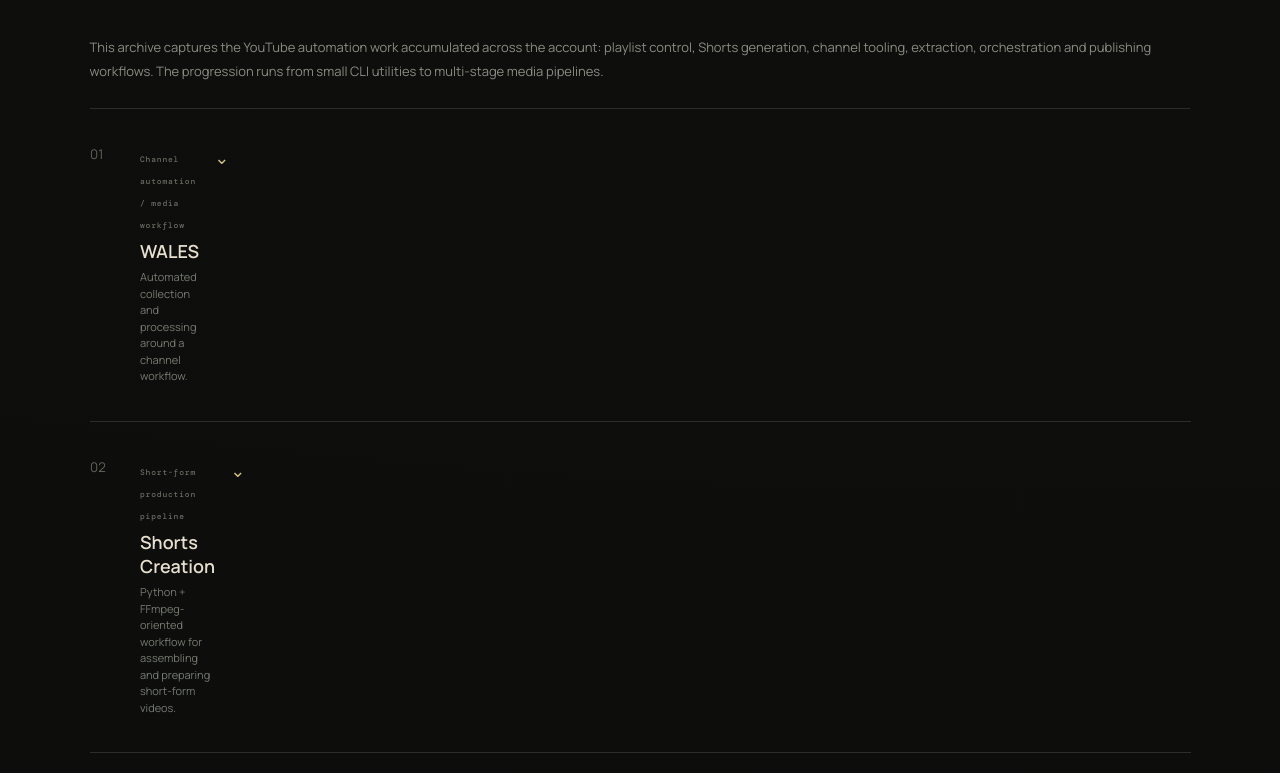
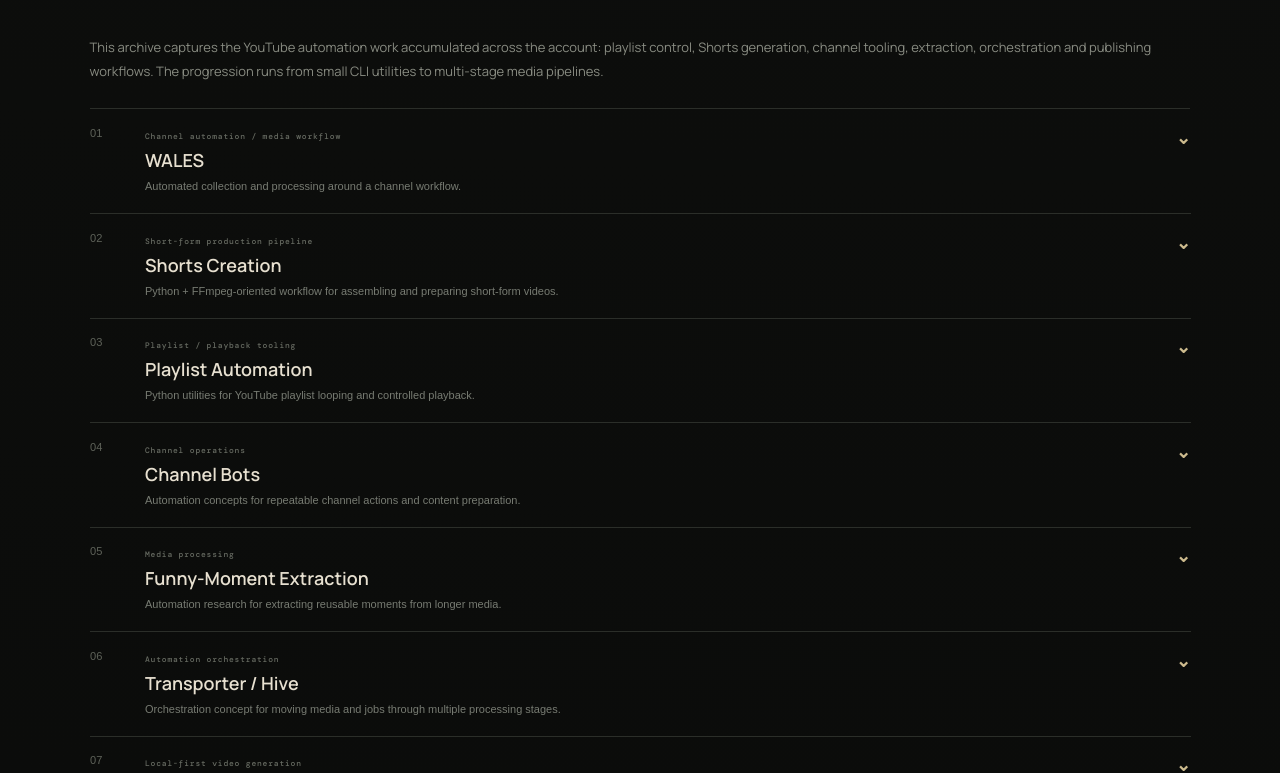
Before and after one commit to hummzer/HamzaBabu, a Vue app in the folder frontend/: page / in a window 1280 px wide. Shown: the part 7867-8640 px from the top of the page. Built offline with nearby package versions, Linux system fonts and the light colour scheme.

Commit message:
Update index.css

```diff
--- a/frontend/src/index.css
+++ b/frontend/src/index.css
@@ -1,2 +1,12 @@
-@import url('https://fonts.googleapis.com/css2?family=DM+Mono:wght@400;500&family=Manrope:wght@600;700;800&family=Space+Grotesk:wght@400;500;600;700&display=swap');
-:root{font-family:'Space Grotesk',system-ui,sans-serif;color:#e6e1d5;background:#080908;font-synthesis:none;text-rendering:optimizeLegibility}*{box-sizing:border-box}html{scroll-behavior:smooth;background:#080908}body{margin:0;min-width:320px;background:#080908}button,a{font:inherit}a{color:inherit;text-decoration:none}::selection{background:#d5bd88;color:#080908}
+/* Automation accordion: article wraps a toggle button + detail panel, not a 3-col grid */
+.media-list.automation-list article{display:block;padding:0}
+.media-list.automation-list .automation-toggle{width:100%;grid-template-columns:40px minmax(0,1fr) 24px;align-items:start}
+.media-list.automation-list .automation-toggle>div{min-width:0}
+.media-list.automation-list .automation-toggle>b{justify-self:end}
+.media-list.automation-list .automation-detail{width:100%;min-width:0;padding:0 24px 28px 55px}
+.media-list.automation-list .automation-detail .code{max-width:100%;overflow:hidden}
+.media-list.automation-list .automation-detail .code pre{max-height:520px;overflow:auto}
+@media(max-width:720px){
+  .media-list.automation-list .automation-toggle{grid-template-columns:28px minmax(0,1fr) 20px}
+  .media-list.automation-list .automation-detail{padding:0 0 24px 43px}
+}
```
